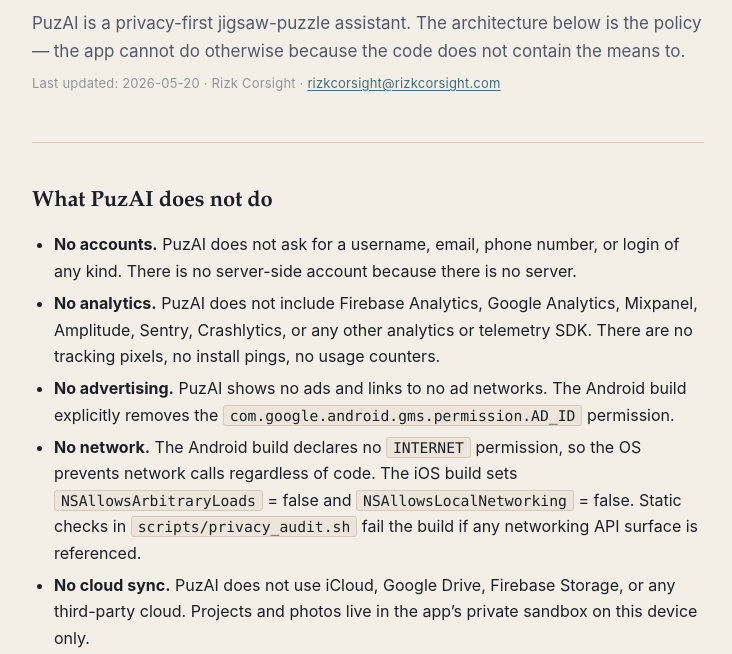
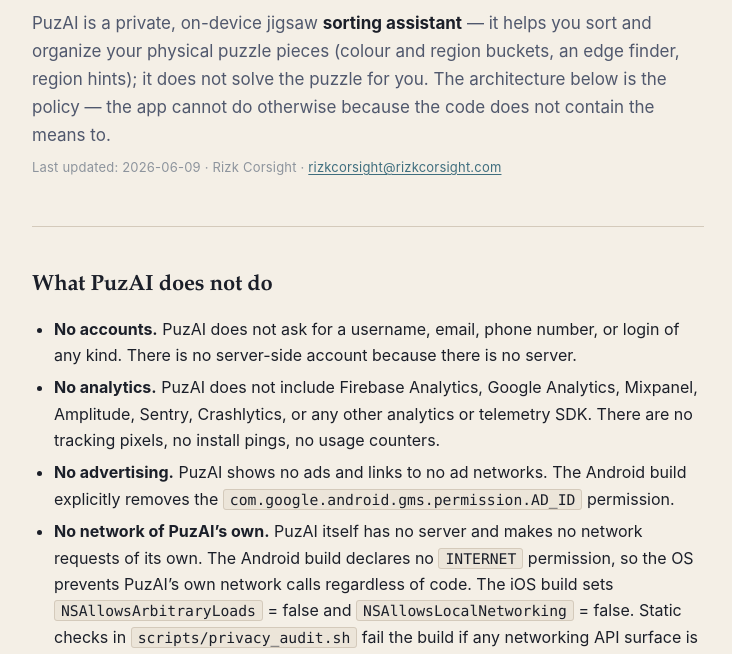
Before and after one commit to Rizkcorsight/puzai-policy, a plain HTML site: page index.html in a window 1280 px wide. Shown: the part 135-789 px from the top of the page, without its empty margins (272-1004 px from the left). Drawn offline with Linux system fonts and the light colour scheme.

Commit message:
Update for free→3-day trial→$1.99 one-time pricing and sorting-assistant repositioning

```diff
--- a/index.html
+++ b/index.html
@@ -113,8 +113,8 @@
 <header>
     <div class="eyebrow">Vol. 01 · Privacy</div>
     <h1>PuzAI Privacy Policy</h1>
-    <p class="lede">PuzAI is a privacy-first jigsaw-puzzle assistant. The architecture below is the policy — the app cannot do otherwise because the code does not contain the means to.</p>
-    <p class="meta">Last updated: 2026-05-20 · Rizk Corsight · <a href="mailto:rizkcorsight@rizkcorsight.com">rizkcorsight@rizkcorsight.com</a></p>
+    <p class="lede">PuzAI is a private, on-device jigsaw <strong>sorting assistant</strong> — it helps you sort and organize your physical puzzle pieces (colour and region buckets, an edge finder, region hints); it does not solve the puzzle for you. The architecture below is the policy — the app cannot do otherwise because the code does not contain the means to.</p>
+    <p class="meta">Last updated: 2026-06-09 · Rizk Corsight · <a href="mailto:rizkcorsight@rizkcorsight.com">rizkcorsight@rizkcorsight.com</a></p>
 </header>
 
 <div class="rule"></div>
@@ -124,7 +124,7 @@
 <li><strong>No accounts.</strong> PuzAI does not ask for a username, email, phone number, or login of any kind. There is no server-side account because there is no server.</li>
 <li><strong>No analytics.</strong> PuzAI does not include Firebase Analytics, Google Analytics, Mixpanel, Amplitude, Sentry, Crashlytics, or any other analytics or telemetry SDK. There are no tracking pixels, no install pings, no usage counters.</li>
 <li><strong>No advertising.</strong> PuzAI shows no ads and links to no ad networks. The Android build explicitly removes the <code>com.google.android.gms.permission.AD_ID</code> permission.</li>
-<li><strong>No network.</strong> The Android build declares no <code>INTERNET</code> permission, so the OS prevents network calls regardless of code. The iOS build sets <code>NSAllowsArbitraryLoads</code> = false and <code>NSAllowsLocalNetworking</code> = false. Static checks in <code>scripts/privacy_audit.sh</code> fail the build if any networking API surface is referenced.</li>
+<li><strong>No network of PuzAI&rsquo;s own.</strong> PuzAI itself has no server and makes no network requests of its own. The Android build declares no <code>INTERNET</code> permission, so the OS prevents PuzAI&rsquo;s own network calls regardless of code. The iOS build sets <code>NSAllowsArbitraryLoads</code> = false and <code>NSAllowsLocalNetworking</code> = false. Static checks in <code>scripts/privacy_audit.sh</code> fail the build if any networking API surface is referenced. The one exception is the App Store / Google Play in-app purchase flow, which is handled entirely by Apple and Google &mdash; not by PuzAI (see <em>Purchases</em> below).</li>
 <li><strong>No cloud sync.</strong> PuzAI does not use iCloud, Google Drive, Firebase Storage, or any third-party cloud. Projects and photos live in the app&rsquo;s private sandbox on this device only.</li>
 <li><strong>No third-party sharing.</strong> PuzAI does not share data with any third party because PuzAI has no data to share &mdash; see above.</li>
 </ul>
@@ -146,9 +146,12 @@
 </ul>
 
 <h2>On-device intelligence (Apple Foundation Models)</h2>
-<p>When you run the puzzle-piece pipeline on a device that supports Apple&rsquo;s Foundation Models framework (iOS 26+ with Apple Intelligence enabled, on a capable iPhone or iPad), PuzAI may use the on-device language model to refine the colour-group hint into a more natural sentence. This processing happens entirely on your device. The model does not see your photo bytes &mdash; only the colour family name, piece count, and (when available) the matched reference zone label. The model output is shown on screen and discarded when you close the app.</p>
+<p>PuzAI is a sorting assistant: it groups your pieces into colour and region buckets, points out likely edge pieces, and offers region hints to help you organize your work &mdash; it does not solve the puzzle or place pieces for you. When you run the piece-sorting pipeline on a device that supports Apple&rsquo;s Foundation Models framework (iOS 26+ with Apple Intelligence enabled, on a capable iPhone or iPad), PuzAI may use the on-device language model to phrase a colour- or region-group hint as a more natural sentence. This processing happens entirely on your device. The model does not see your photo bytes &mdash; only the colour family name, piece count, and (when available) the matched reference zone label. The model output is shown on screen and discarded when you close the app.</p>
 <p>If Apple Intelligence is not available, low-power mode is on, or your device runtime is below iOS 26, PuzAI uses a deterministic heuristic hint instead. The user-facing UI is identical.</p>
 <p>On Android, the equivalent on-device LLM path (Gemini Nano via AICore) is currently scaffolded but not wired. When it ships, the same data-handling rules will apply: only the small numeric/label context is sent to the on-device model; never the photo.</p>
+
+<h2>Purchases</h2>
+<p>PuzAI is free to download and includes a 3-day full-access trial. After the trial, a single optional one-time purchase &mdash; <strong>$1.99</strong> &mdash; unlocks the app permanently. There is no subscription. The purchase is handled entirely by <strong>Apple&rsquo;s App Store</strong> (iOS) or <strong>Google Play</strong> (Android) through their own in-app purchase systems. When you start the trial or buy the unlock, the store contacts Apple&rsquo;s or Google&rsquo;s servers to record and verify the purchase. PuzAI never sees or receives your name, payment card, or billing details, and no puzzle, project, or photo data is ever involved in a purchase. The developer receives only anonymous, aggregate sales figures from Apple and Google &mdash; never anything tied to you. Apple&rsquo;s and Google&rsquo;s handling of the transaction is governed by their own privacy policies.</p>
 
 <h2>Children and the Family Sharing tier</h2>
 <p>PuzAI does not target children under 13 and does not knowingly collect any data from anyone of any age. The app is age-rated 4+ in the App Store catalog because it contains no objectionable content; it is suitable for younger users but is designed for adults working on jigsaw puzzles.</p>
@@ -166,7 +169,7 @@
 <p>Source code transparency: PuzAI&rsquo;s repository contains a <code>scripts/privacy_audit.sh</code> script that statically verifies the absence of network code paths. The CI workflow runs this check on every push and PR &mdash; a build that breaks the privacy guarantees cannot land.</p>
 
 <footer>
-    PuzAI · $1.99 one-time · No accounts · No analytics · No cloud · No remote inference
+    PuzAI · On-device jigsaw sorting assistant · Free with a 3-day trial, then $1.99 one-time · No accounts · No analytics · No cloud · No remote inference
 </footer>
 </main>
 </body>
```
